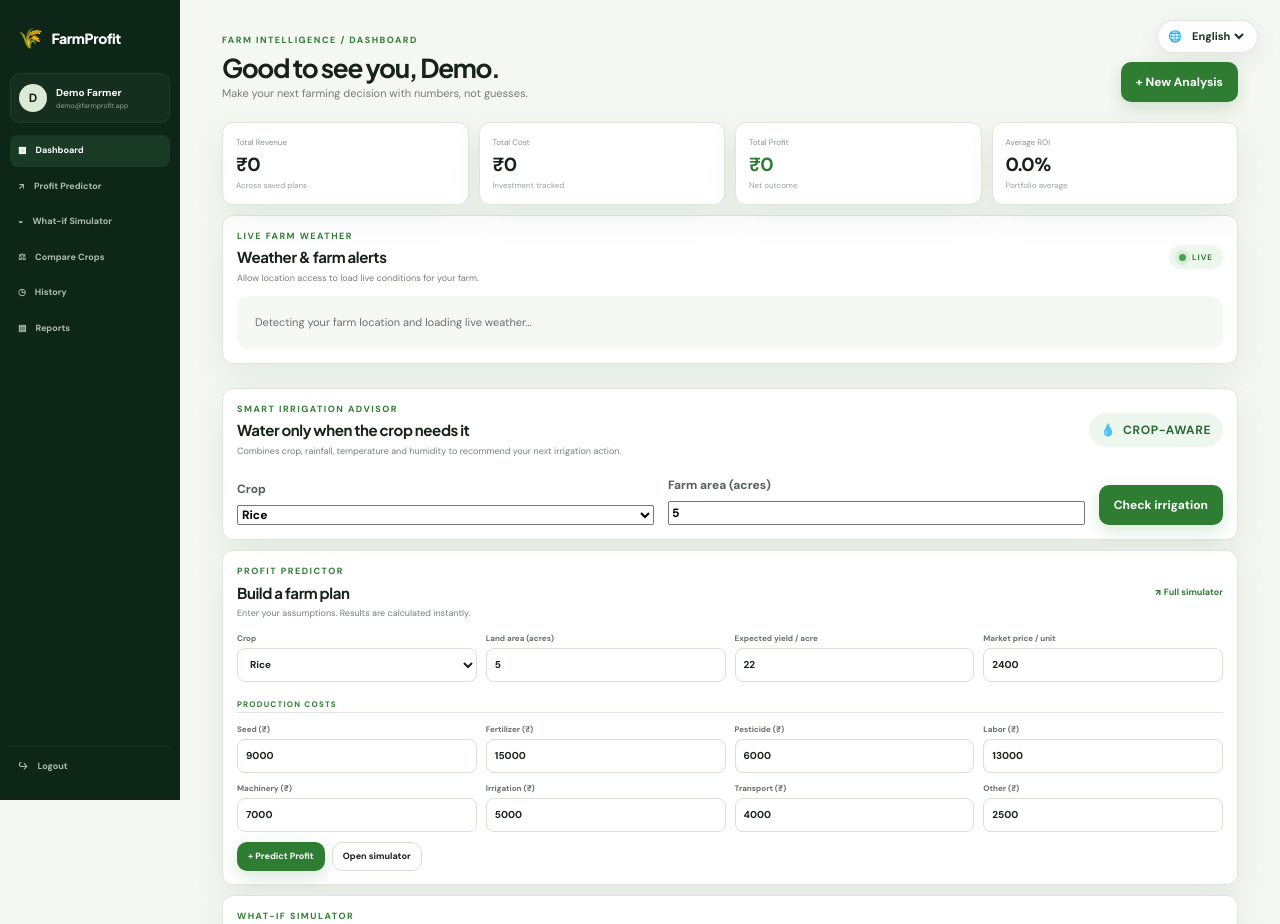
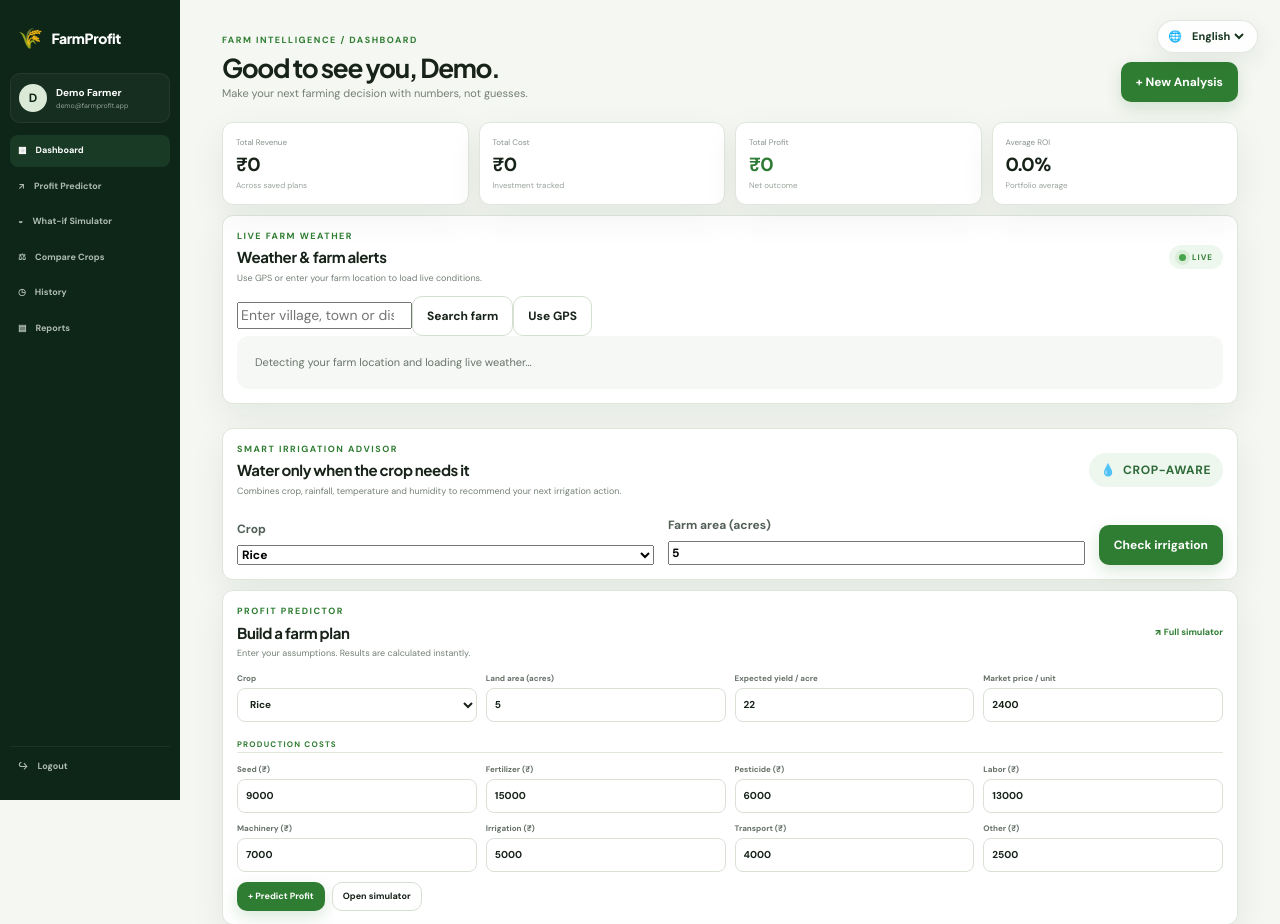
Before and after one commit to 99240041346-beep/99240041346-beep-FarmProfit, a Flask app: page /dashboard in a window 1280 px wide. Shown: the top 924 px of the page. Run offline with Flask 3, Linux system fonts and the light colour scheme; a user stored in the database is signed in.

Commit message:
Add farm location fallback controls

```diff
--- a/templates/dashboard.html
+++ b/templates/dashboard.html
@@ -9,7 +9,7 @@
   <div class="metric"><small data-i18n="Average ROI">Average ROI</small><strong>{{ "{:.1f}".format(avg_roi) }}%</strong><span data-i18n="Portfolio average">Portfolio average</span></div>
 </section>
 <section class="panel weather-panel" id="weatherPanel" data-weather>
-  <div class="panel-head"><div><div class="eyebrow">LIVE FARM WEATHER</div><h2>Weather & farm alerts</h2><p id="weatherLocation">Allow location access to load live conditions for your farm.</p></div><span class="weather-live-pill"><i></i> LIVE</span></div>
+  <div class="panel-head"><div><div class="eyebrow">LIVE FARM WEATHER</div><h2>Weather & farm alerts</h2><p id="weatherLocation">Use GPS or enter your farm location to load live conditions.</p></div><span class="weather-live-pill"><i></i> LIVE</span></div><div class="weather-location-tools" id="weatherLocationTools"><input id="farmLocationInput" type="search" placeholder="Enter village, town or district" autocomplete="off"><button class="btn btn-light" type="button" id="farmLocationSearch">Search farm</button><button class="btn btn-light" type="button" id="farmUseGps">Use GPS</button></div><div class="weather-location-status" id="weatherLocationStatus"></div>
   <div class="weather-loading" id="weatherLoading">Detecting your farm location and loading live weather…</div>
   <div class="weather-content" id="weatherContent" hidden>
     <div class="weather-current"><div class="weather-temp"><span id="weatherIcon">🌤️</span><strong id="weatherTemp">--°</strong><small id="weatherCondition">Loading…</small></div><div class="weather-stats"><div><span>Feels like</span><b id="weatherFeels">--°</b></div><div><span>Humidity</span><b id="weatherHumidity">--%</b></div><div><span>Wind</span><b id="weatherWind">-- km/h</b></div><div><span>Rain chance</span><b id="weatherRain">--%</b></div></div></div>
```
